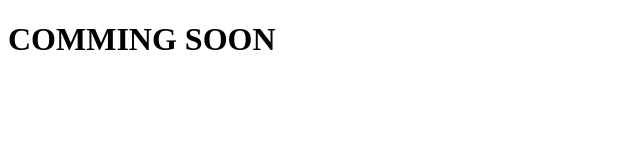
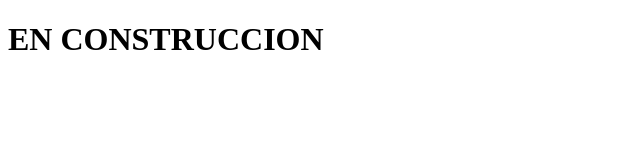
Before and after one commit to eduardo-gomez-i/social-network, a plain HTML site: page index.html in a window 1280 px wide. Shown: the whole page, without its empty margins (0-640 px from the left). Drawn offline with Linux system fonts and the light colour scheme.

```diff
--- a/index.html
+++ b/index.html
@@ -4,6 +4,6 @@
 	<title>THE BOT</title>
 </head>
 <body>
-	<h1>COMMING SOON</h1>
+	<h1>EN CONSTRUCCION</h1>
 </body>
 </html>
```
